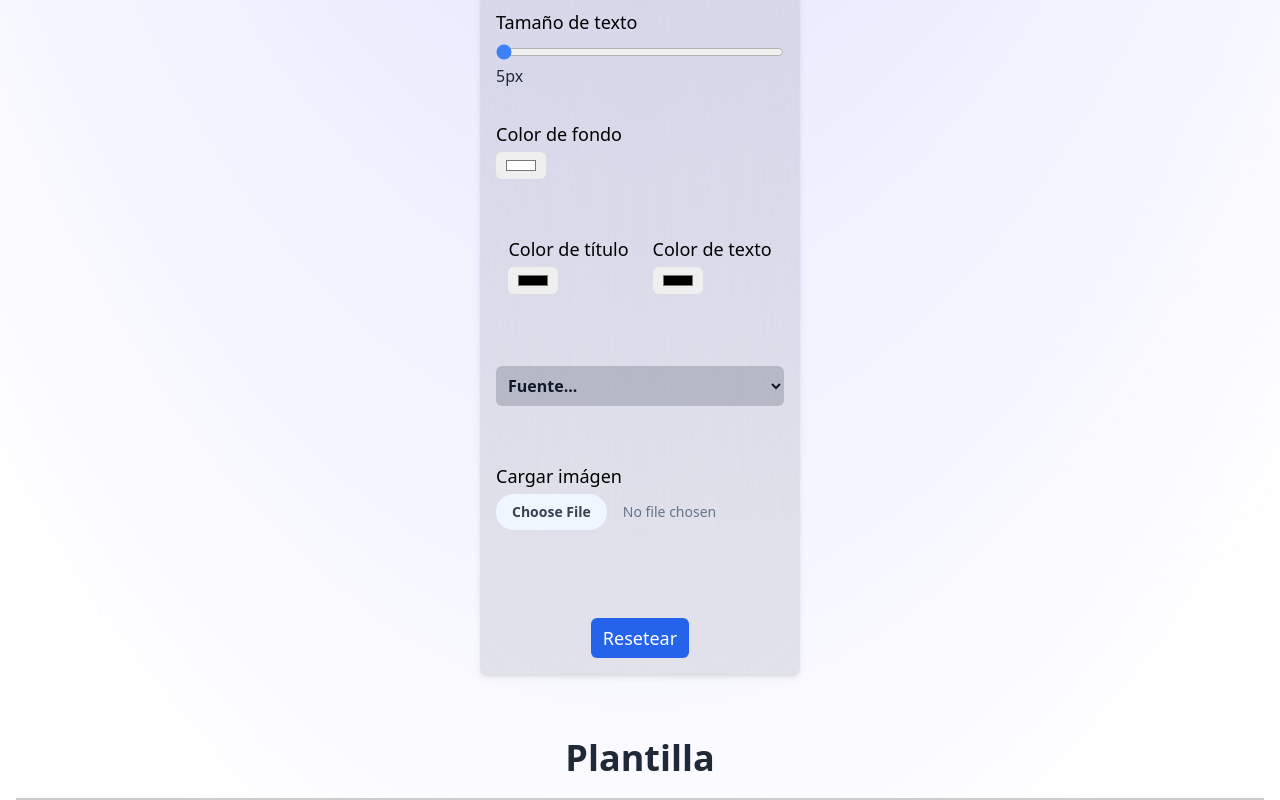
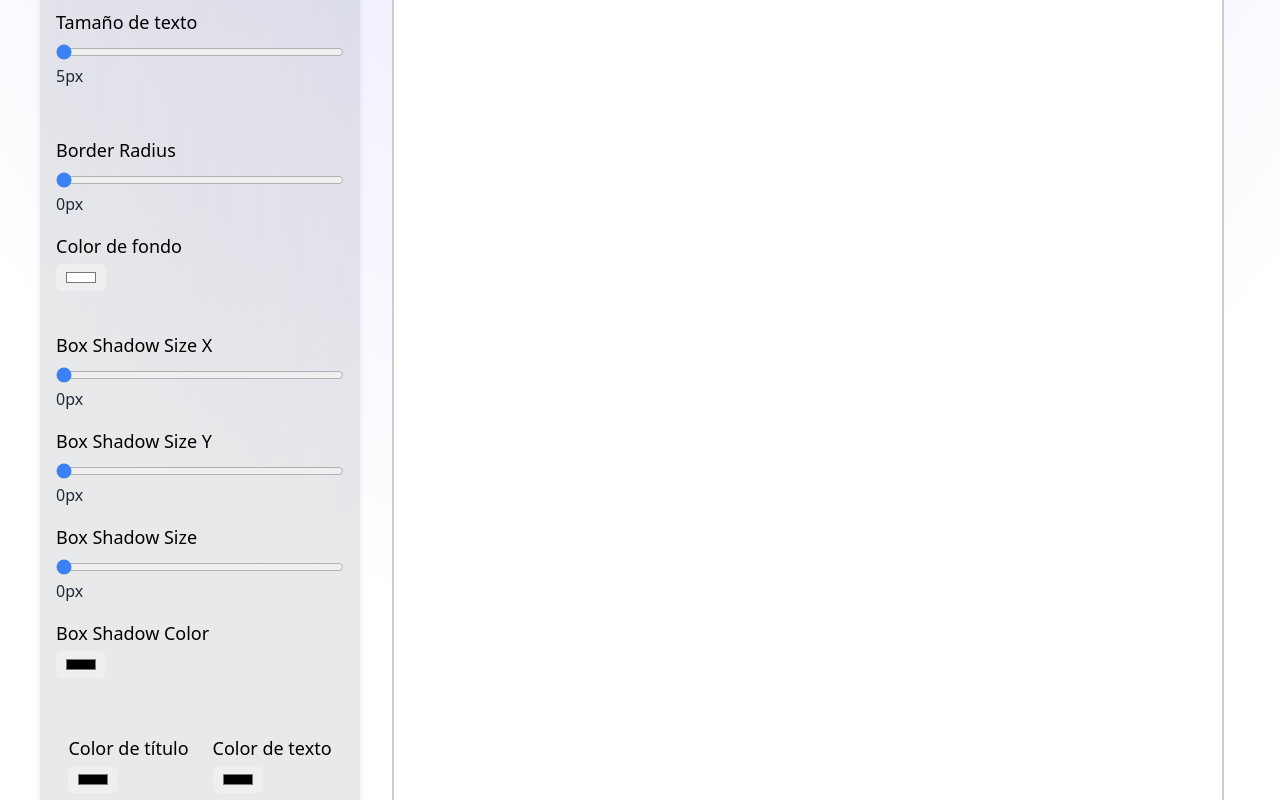
Before and after one commit to nicotapie30/template-view, a React (Vite) app: page / in a window 1280 px wide. Shown: the part 660-1460 px from the top of the page. Built offline with nearby package versions, Linux system fonts and the light colour scheme.

Commit message:
add: 08 Agregando input para cambiar el border radius del template
Agregando input para cambiar el box shadow del template

Mejorando la lógica del proyecto y arreglando bugs de descarga

```diff
--- a/package.json
+++ b/package.json
@@ -10,6 +10,7 @@
 		"preview": "vite preview"
 	},
 	"dependencies": {
+		"dom-to-image": "^2.6.0",
 		"html2canvas": "^1.4.1",
 		"jspdf": "^2.5.2",
 		"prettier": "^3.4.2",
--- a/src/components/form/Form.jsx
+++ b/src/components/form/Form.jsx
@@ -32,11 +32,15 @@ export const Form = () => {
 	}
 
 	return (
-		<div className='w-screen h-full p-4 flex flex-col items-center gap-4'>
-			<form className='w-auto min-w-80 h-full p-4 mt-12 flex flex-col gap-14 bg-gray-800/10 backdrop-blur-3xl rounded-md shadow-md'>
+		<div className='w-screen h-full p-4 px-10 flex gap-4'>
+			<form
+				className='w-auto min-w-80 h-full p-4 mt-12 flex flex-col gap-14 bg-gray-800/10 backdrop-blur-3xl rounded-md shadow-md'
+				onSubmit={handleSubmit}
+			>
 				<h2 className='mb-4 text-center text-3xl font-bold text-red-600'>
 					Crear plantilla
 				</h2>
+
 				<div className='flex flex-col gap-6'>
 					<Input
 						type='text'
@@ -83,6 +87,17 @@ export const Form = () => {
 					</div>
 				</div>
 
+				<div className='w-full h-full mt-4 flex flex-col gap-10'>
+					<Input
+						type='range'
+						name='Border Radius'
+						id='borderRadius'
+						min='0'
+						max='50'
+						value={inputValue.borderRadius}
+						onChange={handleChange}
+					/>
+
 					<Input
 						type='color'
 						name='Color de fondo'
@@ -91,6 +106,44 @@ export const Form = () => {
 						onChange={handleChange}
 					/>
 
+					<Input
+						type='range'
+						name='Box Shadow Size X'
+						id='boxShadowSizeX'
+						min='0'
+						max='20'
+						value={inputValue.boxShadowSizeX}
+						onChange={handleChange}
+					/>
+
+					<Input
+						type='range'
+						name='Box Shadow Size Y'
+						id='boxShadowSizeY'
+						min='0'
+						max='20'
+						value={inputValue.boxShadowSizeY}
+						onChange={handleChange}
+					/>
+
+					<Input
+						type='range'
+						name='Box Shadow Size'
+						id='boxShadowSize'
+						min='0'
+						max='20'
+						value={inputValue.boxShadowSize}
+						onChange={handleChange}
+					/>
+
+					<Input
+						type='color'
+						name='Box Shadow Color'
+						id='boxShadowColor'
+						value={inputValue.boxShadowColor}
+						onChange={handleChange}
+					/>
+				</div>
 				<div className='w-full h-full flex gap-6 place-content-center'>
 					<Input
 						type='color'
--- a/src/components/main/Main.jsx
+++ b/src/components/main/Main.jsx
@@ -1,12 +1,19 @@
 import { Form } from '@/components/form/Form'
+import { downloadPDF } from '@/utils/PDF/downloadPDF'
+import { Button } from '../buttons/Button'
 
 export const Main = () => {
 	return (
-		<main className='w-full h-full mt-12 p-4 flex flex-col items-center'>
+		<main className='w-full h-full mt-12 p-4 flex flex-col items-center justify-center'>
 			<h1 className='text-5xl font-bold text-blue-800'>Template View</h1>
 			<div>
 				<Form />
 			</div>
+			<Button
+				onClick={downloadPDF}
+				type='button'
+				content='Descargar plantilla'
+			/>
 		</main>
 	)
 }
--- a/src/components/main/Template.jsx
+++ b/src/components/main/Template.jsx
@@ -1,6 +1,4 @@
 import './template.css'
-import { downloadPDF } from '@/utils/PDF/downloadPDF'
-import { Button } from '../buttons/Button'
 
 export const Template = ({ values, font }) => {
 	const {
@@ -10,6 +8,11 @@ export const Template = ({ values, font }) => {
 		fontTitleSize,
 		fontTextSize,
 		image,
+		borderRadius,
+		boxShadowSize,
+		boxShadowSizeX,
+		boxShadowSizeY,
+		boxShadowColor,
 	} = values
 
 	const fontFamily =
@@ -22,11 +25,19 @@ export const Template = ({ values, font }) => {
 					: ''
 
 	return (
-		<>
+		<section className='w-full flex flex-col gap-4'>
 			<h3 className='mb-1 mt-12 text-4xl text-gray-800 text-center font-bold'>
 				Plantilla
 			</h3>
-			<div className='template-container' style={{ backgroundColor }}>
+			<article id='template' className='w-full h-full p-4 overflow-hidden'>
+				<div
+					className='template-container'
+					style={{
+						backgroundColor: backgroundColor,
+						borderRadius: `${borderRadius}px`,
+						boxShadow: `${boxShadowSizeX}px ${boxShadowSizeY}px ${boxShadowSize}px ${boxShadowColor}`,
+					}}
+				>
 					<h4
 						className='mb-10 mt-3 text-4xl font-bold'
 						style={
@@ -61,11 +72,7 @@ export const Template = ({ values, font }) => {
 						</div>
 					)}
 				</div>
-			<Button
-				onClick={downloadPDF}
-				type='button'
-				content='Descargar plantilla'
-			/>
-		</>
+			</article>
+		</section>
 	)
 }
--- a/src/components/main/template.css
+++ b/src/components/main/template.css
@@ -1,7 +1,7 @@
 .template-container {
 	max-width: 100%;
 	width: 100%;
-	height: 1024px;
+	height: 100%;
 	overflow: hidden;
 	text-wrap: wrap;
 	padding: 16px;
--- a/src/utils/PDF/downloadPDF.js
+++ b/src/utils/PDF/downloadPDF.js
@@ -1,22 +1,28 @@
-import html2canvas from 'html2canvas'
+import domtoimage from 'dom-to-image'
 import jsPDF from 'jspdf'
 
 export const downloadPDF = () => {
 	const element = document.querySelector('#template')
 
 	// Capturar el elemento como imágen
-	html2canvas(element).then((canvas) => {
-		const imgData = canvas.toDataURL('image/png')
+	domtoimage
+		.toPng(element)
+		.then((dataURL) => {
+			const img = new Image()
+			img.src = dataURL
 
 			// Crear PDF e insertar la imágen capturada
 			const pdf = new jsPDF({
 				orientation: 'portrait',
 				unit: 'px',
-			format: [canvas.width, canvas.height],
+				format: [element.offsetWidth, element.offsetHeight],
 				padding: '5px',
 			})
 
-		pdf.addImage(imgData, 'PNG', 0, 0, canvas.width, canvas.height)
+			pdf.addImage(img, 'PNG', 0, 0, element.offsetWidth, element.offsetHeight)
 			pdf.save('plantilla.pdf')
 		})
+		.catch((err) => {
+			alert(`Error capturando el eleménto: ${err}`)
+		})
 }
--- a/src/utils/initialValues.js
+++ b/src/utils/initialValues.js
@@ -7,4 +7,9 @@ export const initialValues = {
 	fontTitleSize: 10,
 	fontTextSize: 5,
 	image: '',
+	borderRadius: 0,
+	boxShadowSizeX: 0,
+	boxShadowSizeY: 0,
+	boxShadowSize: 0,
+	boxShadowColor: '#000000',
 }
```
Also changed, not shown: 1 other file (tests, documents, lock files or other folders). Lines whose indentation alone changed are shown as unchanged.
